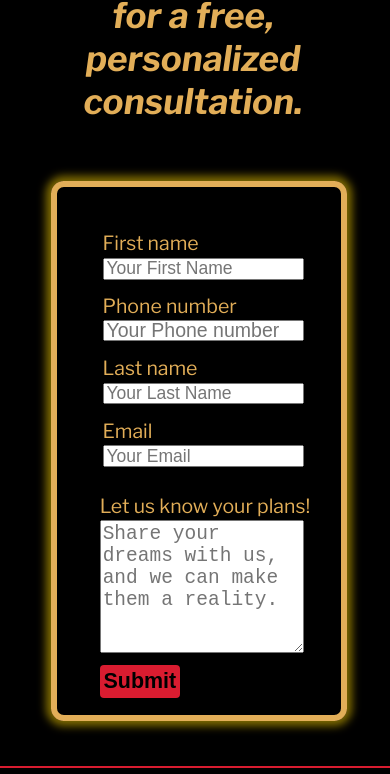
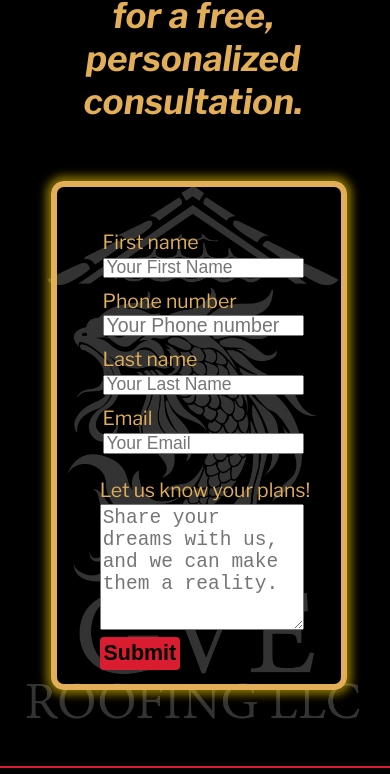
Before and after one commit to jaundeigosl/gve_roofing_landing_page, a plain HTML site: page pages/contact_us/contact_us.html in a window 390 px wide. Shown: the part 1305-2079 px from the top of the page. Drawn offline with nearby package versions, Linux system fonts and the light colour scheme.

Commit message:
detalles antes de correciones

```diff
--- a/pages/about_us/about_us.css
+++ b/pages/about_us/about_us.css
@@ -190,7 +190,7 @@
 
 #main-section-title{
 
-    background-image: linear-gradient( 180deg, rgba(0,0,0,0.55) 0%, rgba(0,0,0,0.55) 100% ) ,url('../../images/gutters-1.jpg');
+    background-image: linear-gradient( 180deg, rgba(0,0,0,0.55) 0%, rgba(0,0,0,0.55) 100% ) ,url('../../images/about-us-1.jpg');
     background-repeat: no-repeat;
     background-size:cover;
     width: 100%;
--- a/pages/contact_us/contact_us.css
+++ b/pages/contact_us/contact_us.css
@@ -360,7 +360,11 @@
     padding-left: 10%;
     padding-right: 10%;
     padding-top: 10vw;
-    height: 160vw;
+    height: 150vw;
+    background-image:linear-gradient( 180deg, rgba(0,0,0,0.80) 0%, rgba(0,0,0,0.80) 100% ) ,url('../../images/logo_blanco.png');
+    background-repeat: no-repeat;
+    background-size: contain;
+    background-position: center ;
 }
 
 
```
Also changed, not shown: pages/about_us/about_us.html (+2 -2 lines).
